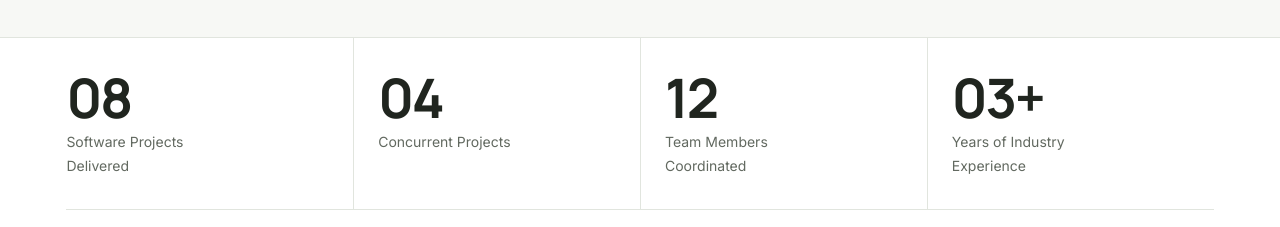
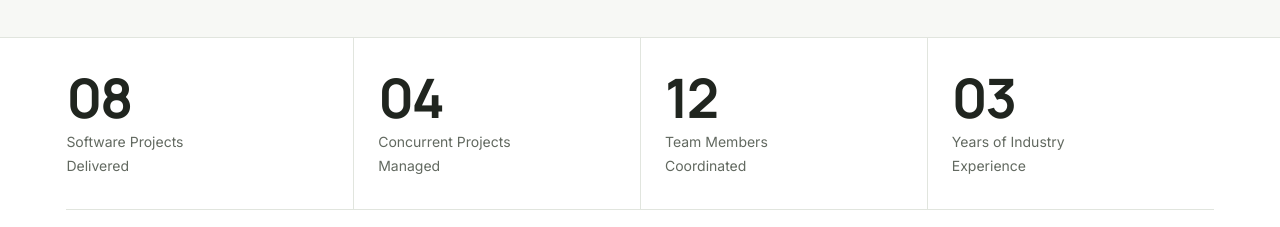
Before and after one commit to Muhibdevv/Portfolio-PM, a plain HTML site: page muhib-ullah-portfolio_v2/index.html in a window 1280 px wide. Shown: the part 770-997 px from the top of the page. Drawn offline with Linux system fonts and the light colour scheme.

Commit message:
Update project stats labels in index.html

```diff
--- a/muhib-ullah-portfolio_v2/index.html
+++ b/muhib-ullah-portfolio_v2/index.html
@@ -169,9 +169,9 @@
     <div class="wrap">
       <dl class="stats">
         <div><dt>Software Projects Delivered</dt><dd>08</dd></div>
-        <div><dt>Concurrent Projects</dt><dd>04</dd></div>
+        <div><dt>Concurrent Projects Managed</dt><dd>04</dd></div>
         <div><dt>Team Members Coordinated</dt><dd>12</dd></div>
-        <div><dt>Years of Industry Experience</dt><dd>03+</dd></div>
+        <div><dt>Years of Industry Experience</dt><dd>03</dd></div>
       </dl>
       <p class="highlights__note">Experience spanning software development, team leadership, and client-facing project delivery.</p>
     </div>
```
